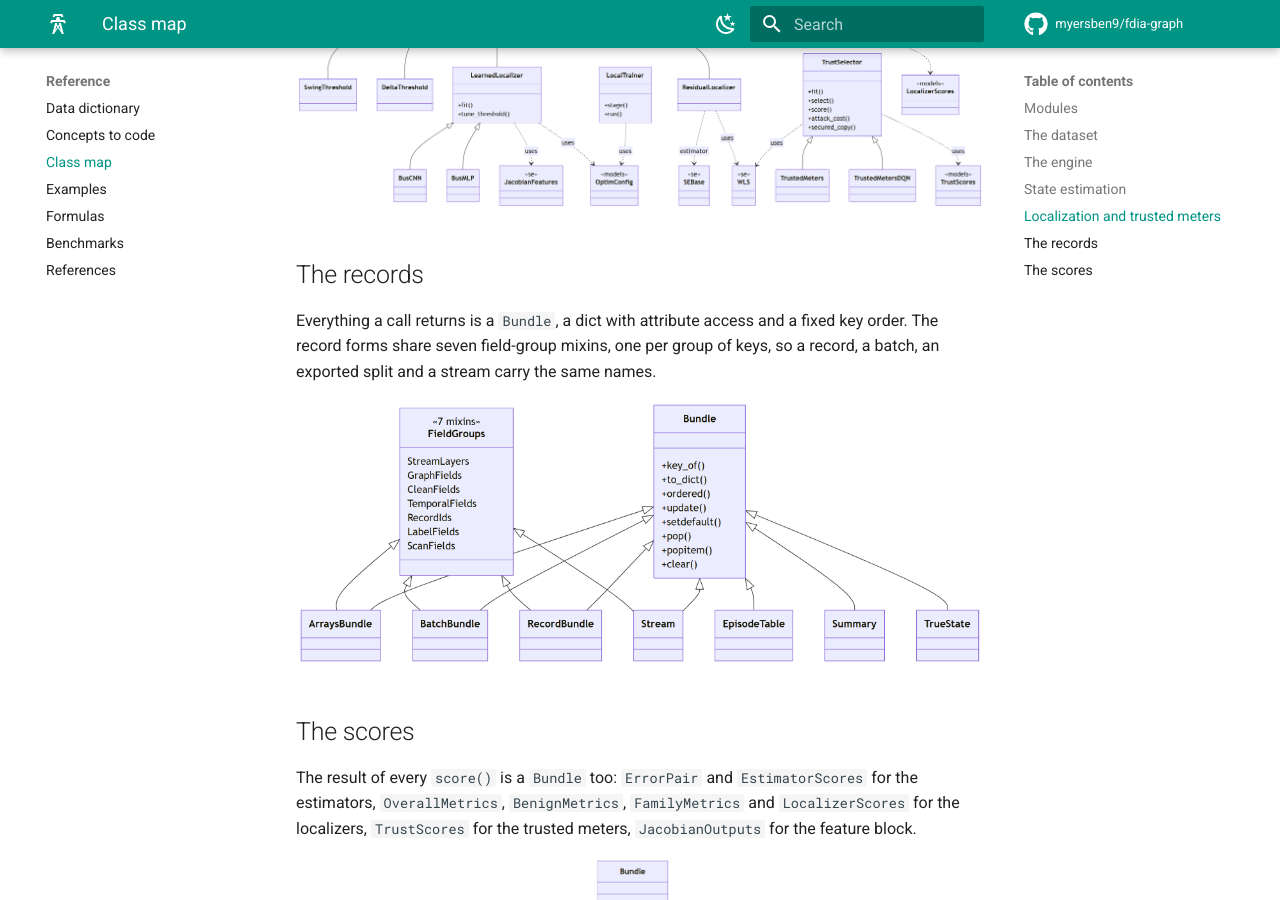
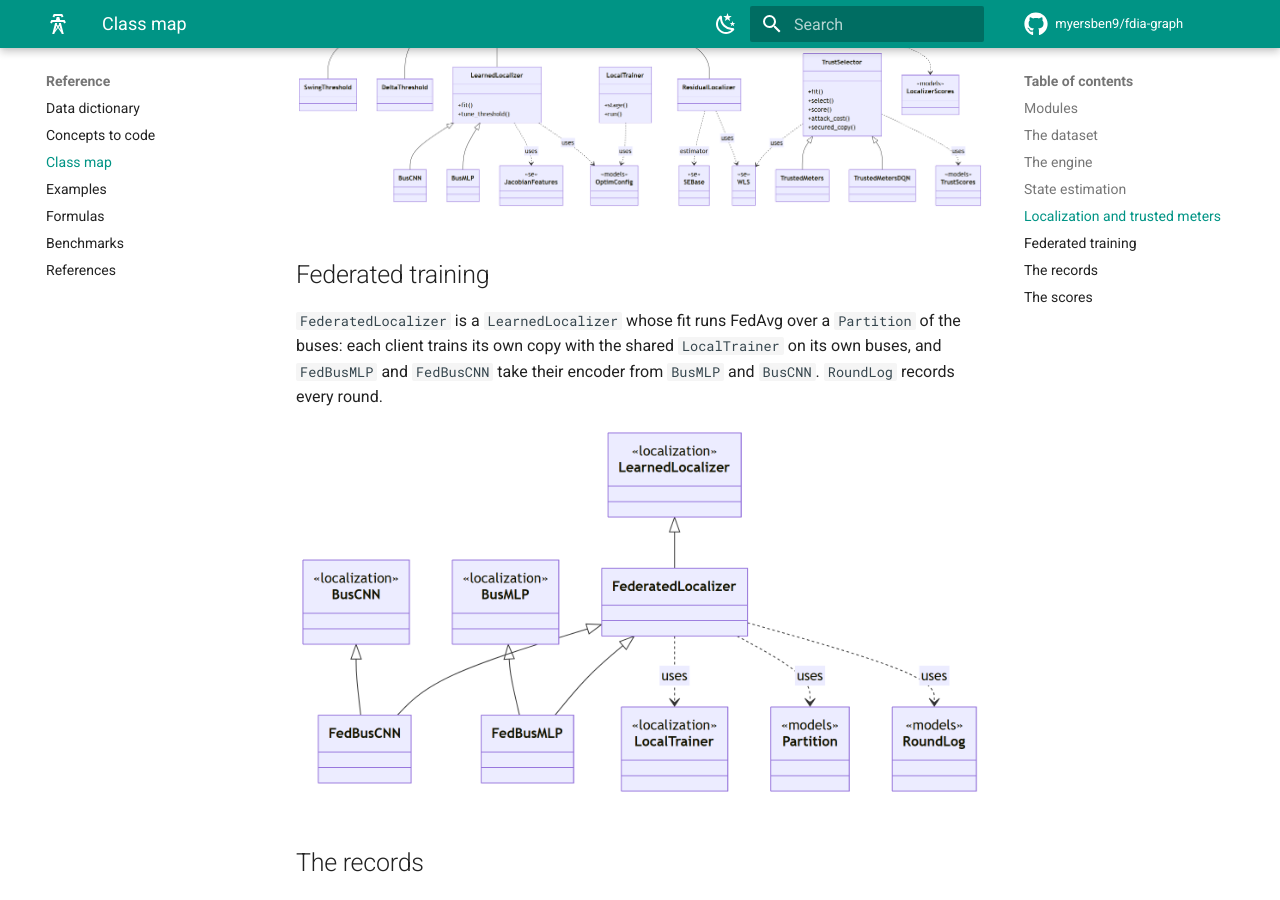
Before and after one commit to myersben9/fdia-graph, an MkDocs documentation site: the page built from docs/reference/CLASS_MAP.md, in a window 1280 px wide and 900 px high, scrolled down 3165 px. Built offline with MkDocs 1.6.1 and Material for MkDocs 9.7.7, drawn with Linux system fonts in a browser that asks for light colours; comment, search, counter and statistics services are not loaded; the version menu is left out.

Commit message:
Class map: the federated package

```diff
--- a/docs/reference/CLASS_MAP.md
+++ b/docs/reference/CLASS_MAP.md
@@ -56,6 +56,14 @@ by a deep Q-network (`TrustedMetersDQN`), and scores the residual test with them
 
 ![Class diagram of localization and trust: LocalizerBase with SwingThreshold, DeltaThreshold, ResidualLocalizer and LearnedLocalizer under it, BusCNN and BusMLP under LearnedLocalizer; ResidualLocalizer uses an SEBase estimator, the learned arms use JacobianFeatures; TrustSelector with TrustedMeters and TrustedMetersDQN under it, using WLS; the scores are LocalizerScores and TrustScores](../figures/diagrams/classes_localization_trust.png)
 
+## Federated training
+
+`FederatedLocalizer` is a `LearnedLocalizer` whose fit runs FedAvg over a `Partition` of the buses:
+each client trains its own copy with the shared `LocalTrainer` on its own buses, and `FedBusMLP` and
+`FedBusCNN` take their encoder from `BusMLP` and `BusCNN`. `RoundLog` records every round.
+
+![Class diagram of the federated package: FederatedLocalizer under LearnedLocalizer, FedBusMLP under FederatedLocalizer and BusMLP, FedBusCNN under FederatedLocalizer and BusCNN; the federated localizer uses LocalTrainer, Partition and RoundLog](../figures/diagrams/classes_federated.png)
+
 ## The records
 
 Everything a call returns is a `Bundle`, a dict with attribute access and a fixed key order. The record
```
